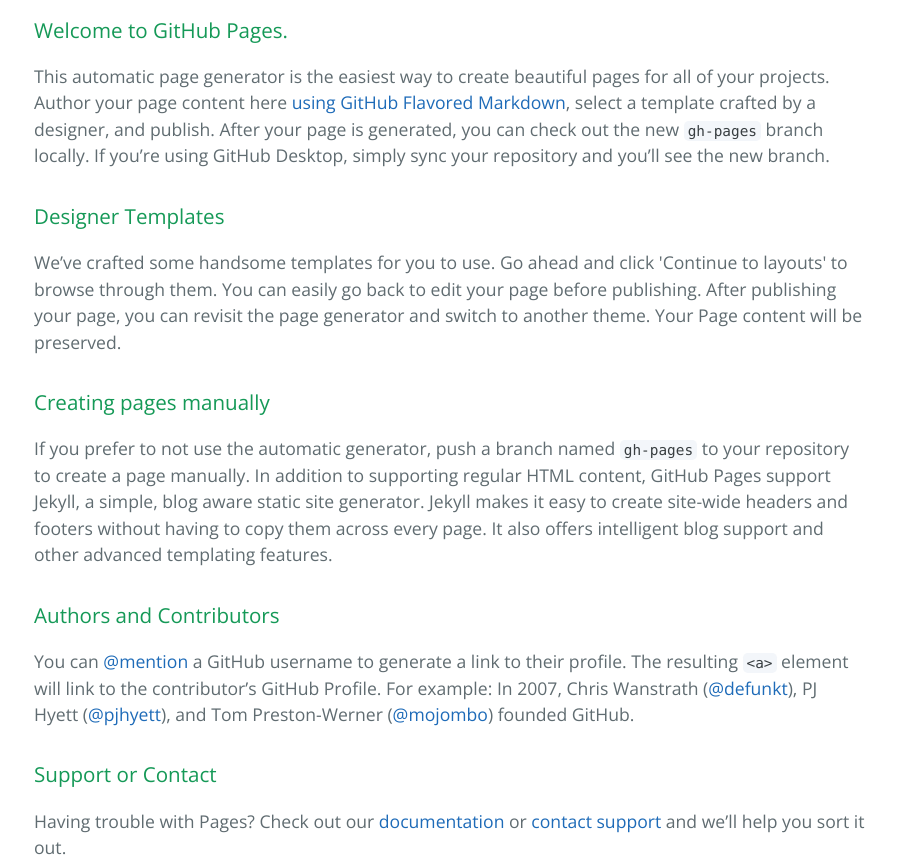
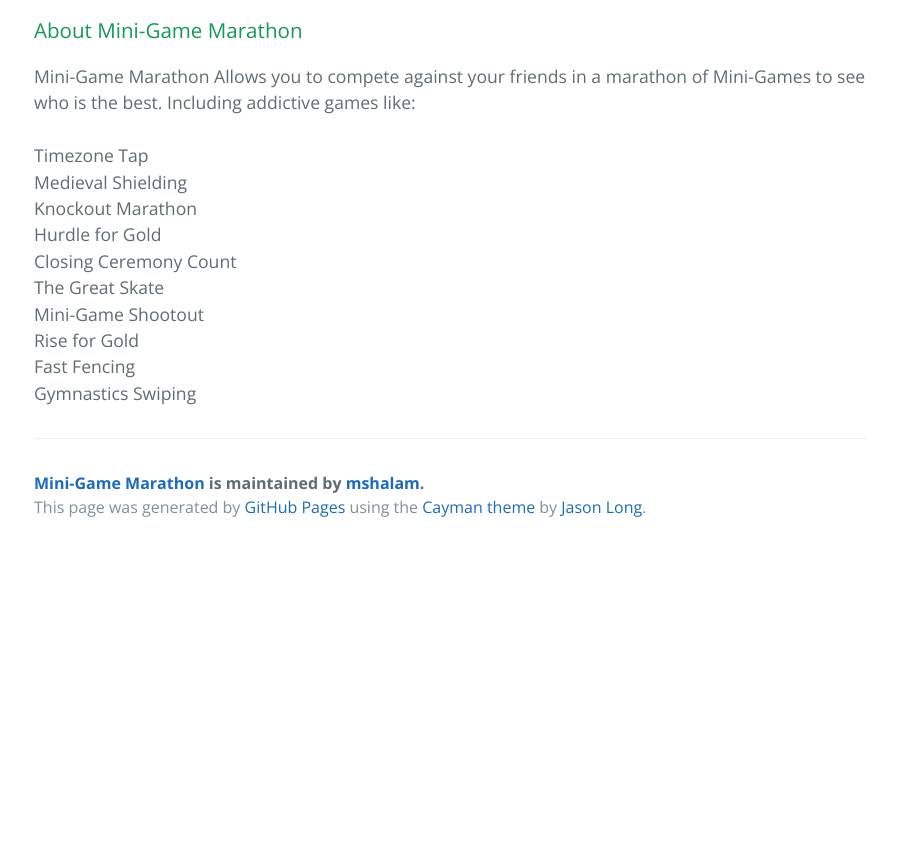
Before and after one commit to mshalam/mini-game_Marathon, a plain HTML site: page index.html in a window 1280 px wide. Shown: the part 400-1264 px from the top of the page, without its empty margins (190-1087 px from the left). After the commit the page ends 951 px from the top, so only its background shows below. Drawn offline with nearby package versions, Linux system fonts and the light colour scheme.

Commit message:
added about description

```diff
--- a/index.html
+++ b/index.html
@@ -20,29 +20,21 @@
 
     <section class="main-content">
       <h3>
-<a id="welcome-to-github-pages" class="anchor" href="#welcome-to-github-pages" aria-hidden="true"><span aria-hidden="true" class="octicon octicon-link"></span></a>Welcome to GitHub Pages.</h3>
+<a id="welcome-to-github-pages" class="anchor" href="#welcome-to-github-pages" aria-hidden="true"><span aria-hidden="true" class="octicon octicon-link"></span></a>About Mini-Game Marathon</h3>
 
-<p>This automatic page generator is the easiest way to create beautiful pages for all of your projects. Author your page content here <a href="https://guides.github.com/features/mastering-markdown/">using GitHub Flavored Markdown</a>, select a template crafted by a designer, and publish. After your page is generated, you can check out the new <code>gh-pages</code> branch locally. If you’re using GitHub Desktop, simply sync your repository and you’ll see the new branch.</p>
+<p>Mini-Game Marathon Allows you to compete against your friends in a marathon of Mini-Games to see who is the best. Including addictive games like: <br>
+<br>
+Timezone Tap <br>
+Medieval Shielding<br>
+Knockout Marathon<br>
+Hurdle for Gold<br>
+Closing Ceremony Count<br>
+The Great Skate<br>
+Mini-Game Shootout<br>
+Rise for Gold<br>
+Fast Fencing<br>
+Gymnastics Swiping</p>
 
-<h3>
-<a id="designer-templates" class="anchor" href="#designer-templates" aria-hidden="true"><span aria-hidden="true" class="octicon octicon-link"></span></a>Designer Templates</h3>
-
-<p>We’ve crafted some handsome templates for you to use. Go ahead and click 'Continue to layouts' to browse through them. You can easily go back to edit your page before publishing. After publishing your page, you can revisit the page generator and switch to another theme. Your Page content will be preserved.</p>
-
-<h3>
-<a id="creating-pages-manually" class="anchor" href="#creating-pages-manually" aria-hidden="true"><span aria-hidden="true" class="octicon octicon-link"></span></a>Creating pages manually</h3>
-
-<p>If you prefer to not use the automatic generator, push a branch named <code>gh-pages</code> to your repository to create a page manually. In addition to supporting regular HTML content, GitHub Pages support Jekyll, a simple, blog aware static site generator. Jekyll makes it easy to create site-wide headers and footers without having to copy them across every page. It also offers intelligent blog support and other advanced templating features.</p>
-
-<h3>
-<a id="authors-and-contributors" class="anchor" href="#authors-and-contributors" aria-hidden="true"><span aria-hidden="true" class="octicon octicon-link"></span></a>Authors and Contributors</h3>
-
-<p>You can <a href="https://help.github.com/articles/basic-writing-and-formatting-syntax/#mentioning-users-and-teams" class="user-mention">@mention</a> a GitHub username to generate a link to their profile. The resulting <code>&lt;a&gt;</code> element will link to the contributor’s GitHub Profile. For example: In 2007, Chris Wanstrath (<a href="https://github.com/defunkt" class="user-mention">@defunkt</a>), PJ Hyett (<a href="https://github.com/pjhyett" class="user-mention">@pjhyett</a>), and Tom Preston-Werner (<a href="https://github.com/mojombo" class="user-mention">@mojombo</a>) founded GitHub.</p>
-
-<h3>
-<a id="support-or-contact" class="anchor" href="#support-or-contact" aria-hidden="true"><span aria-hidden="true" class="octicon octicon-link"></span></a>Support or Contact</h3>
-
-<p>Having trouble with Pages? Check out our <a href="https://help.github.com/pages">documentation</a> or <a href="https://github.com/contact">contact support</a> and we’ll help you sort it out.</p>
 
       <footer class="site-footer">
         <span class="site-footer-owner"><a href="https://github.com/mshalam/mini-game_Marathon">Mini-Game Marathon</a> is maintained by <a href="https://github.com/mshalam">mshalam</a>.</span>
```
